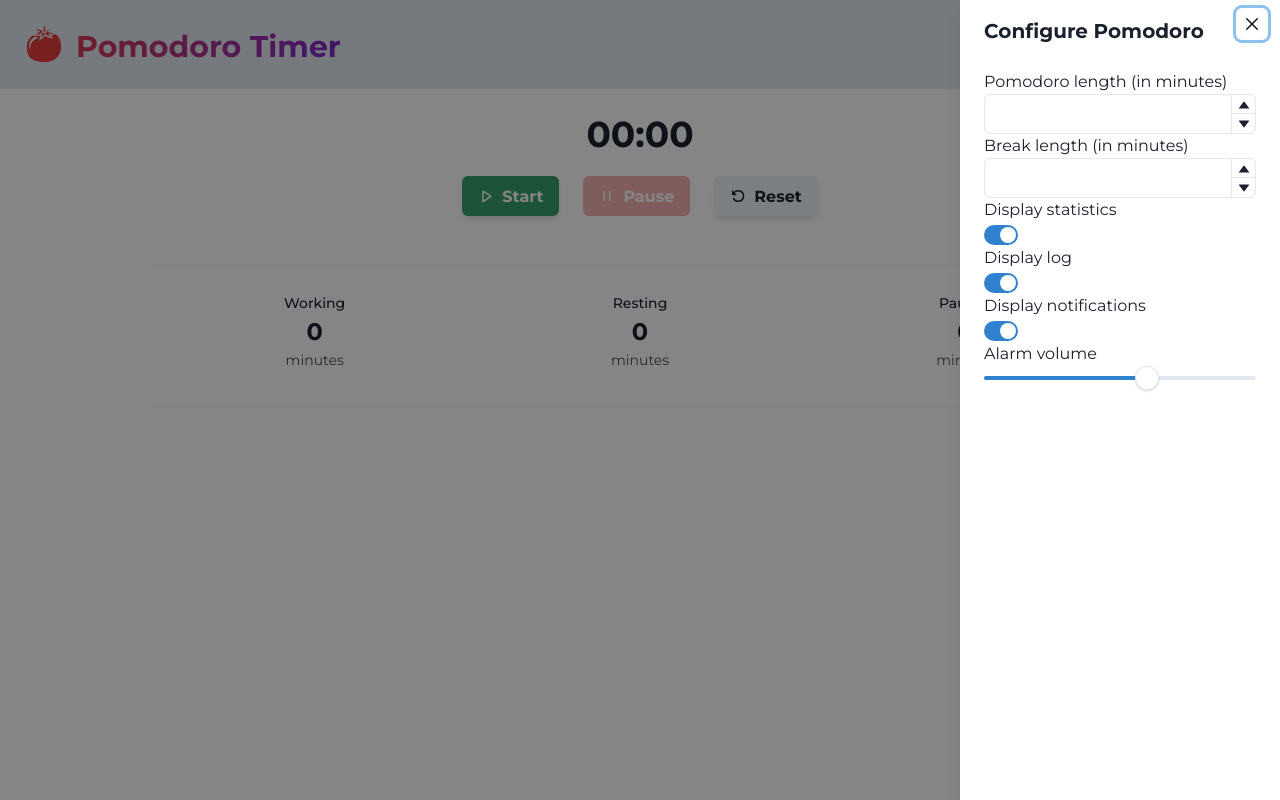
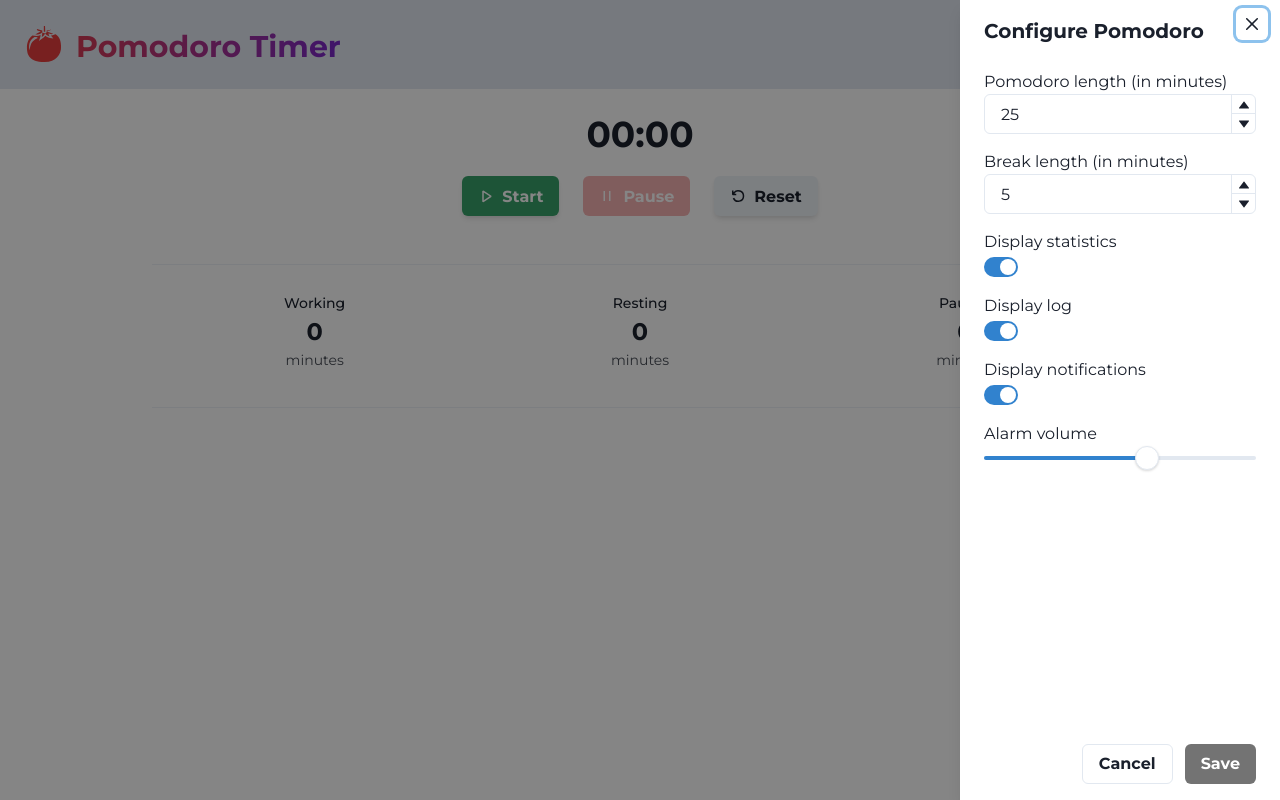
Before and after one commit to krisp3t/pomodoro-timer, a React (Create React App) app: page / in a window 1280 px wide. Both pictures are taken after a click on the button "Settings". Built offline with nearby package versions, Linux system fonts and the light colour scheme.

Commit message:
Add volume, custom session lengths

```diff
--- a/src/History/History.jsx
+++ b/src/History/History.jsx
@@ -1,6 +1,5 @@
 import React from "react";
-import { Box } from "@chakra-ui/layout";
-import { Button } from "@chakra-ui/button";
+import { Box, Button } from "@chakra-ui/react";
 import { VscClearAll } from "react-icons/vsc";
 
 import HistoryItem from "./HistoryItem";
--- a/src/History/HistoryItem.jsx
+++ b/src/History/HistoryItem.jsx
@@ -1,6 +1,5 @@
 import React from "react";
-import { Box, Heading, Text, Badge } from "@chakra-ui/layout";
-import { Icon } from "@chakra-ui/icon";
+import { Box, Heading, Text, Badge, Icon } from "@chakra-ui/react";
 import { VscCheck, VscDebugPause } from "react-icons/vsc";
 import { IoMdClock } from "react-icons/io";
 import { GiNightSleep } from "react-icons/gi";
--- a/src/Session/Session.jsx
+++ b/src/Session/Session.jsx
@@ -1,29 +1,28 @@
-import React, { useState, useEffect, useRef } from "react";
+import React, { useState, useEffect, useRef, useContext } from "react";
 
-import { Button, ButtonGroup } from "@chakra-ui/button";
-import { Box } from "@chakra-ui/layout";
-import { Heading } from "@chakra-ui/layout";
+import { Button, ButtonGroup, Box, Heading } from "@chakra-ui/react";
 import { VscDebugStart, VscDebugPause, VscDebugRestart } from "react-icons/vsc";
 
 import tomatoLogo from "../assets/tomato.png";
 import alarmSound from "../assets/alarm.mp3";
-
 import Interval from "./Interval";
 import SessionObject from "./SessionObject";
 import StateDisplay from "./StateDisplay";
+import SettingsContext from "../store/settingsContext";
 
 const alarm = new Audio(alarmSound);
 const SESSION_STATUS_WORKING = { status: "working" };
 const SESSION_STATUS_PAUSED = { status: "paused" };
 const SESSION_STATUS_BREAK = { status: "break" };
 const SESSION_STATUS_INITIAL = { status: "initial" };
-const POMODORO_DURATION = 1500;
-const BREAK_DURATION = 300;
 
 const Session = (props) => {
 	const [timestamp, setTimestamp] = useState(0);
 	const [sessionStatus, setSessionStatus] = useState(SESSION_STATUS_INITIAL);
 	const pomodoroInterval = useRef();
+	const settingsCtx = useContext(SettingsContext);
+	alarm.volume = settingsCtx.audioVolume;
+	console.log(settingsCtx);
 
 	const startPomodoro = () => {
 		if (sessionStatus.status === "paused") {
@@ -58,23 +57,31 @@ const Session = (props) => {
 	}, []);
 
 	useEffect(() => {
-		if (timestamp === POMODORO_DURATION) {
+		if (timestamp === settingsCtx.pomodoroDuration) {
 			/* Work session completed */
+			if (settingsCtx.isNotifications) {
 				new Notification("Pomodoro Timer", {
 					body: "Work session completed! Good work, now take a break 😉🔥",
 					icon: tomatoLogo,
 				});
-			props.onAction(new SessionObject("WORKING_END", POMODORO_DURATION));
+			}
+			props.onAction(
+				new SessionObject("WORKING_END", settingsCtx.pomodoroDuration)
+			);
 			alarm.play();
-			setTimestamp(BREAK_DURATION);
+			setTimestamp(settingsCtx.breakDuration);
 			setSessionStatus(SESSION_STATUS_BREAK);
 		} else if (timestamp === 0 && sessionStatus === SESSION_STATUS_BREAK) {
 			/* Break completed */
+			if (settingsCtx.isNotifications) {
 				new Notification("Pomodoro Timer", {
 					body: "Break is over - back to hustling! 💪",
 					icon: tomatoLogo,
 				});
-			props.onAction(new SessionObject("BREAK_END", BREAK_DURATION));
+			}
+			props.onAction(
+				new SessionObject("BREAK_END", settingsCtx.breakDuration)
+			);
 			alarm.play();
 			setSessionStatus(SESSION_STATUS_WORKING);
 		}
--- a/src/Session/StateDisplay.jsx
+++ b/src/Session/StateDisplay.jsx
@@ -1,6 +1,5 @@
 import React from "react";
-import { Tag } from "@chakra-ui/tag";
-import { useColorModeValue } from "@chakra-ui/color-mode";
+import { Tag, useColorModeValue } from "@chakra-ui/react";
 
 const StateDisplay = (props) => {
 	const bg = useColorModeValue("gray.200", "gray.800");
--- a/src/UI/Navbar.jsx
+++ b/src/UI/Navbar.jsx
@@ -7,18 +7,15 @@ import {
 	Box,
 	Switch,
 	Text,
+	VStack,
 	useDisclosure,
 	useColorMode,
 	useColorModeValue,
-} from "@chakra-ui/react";
-import {
 	NumberInput,
 	NumberInputField,
 	NumberInputStepper,
 	NumberIncrementStepper,
 	NumberDecrementStepper,
-} from "@chakra-ui/react";
-import {
 	Drawer,
 	DrawerBody,
 	DrawerFooter,
@@ -27,8 +24,6 @@ import {
 	DrawerContent,
 	DrawerCloseButton,
 	FormLabel,
-} from "@chakra-ui/react";
-import {
 	Slider,
 	SliderTrack,
 	SliderFilledTrack,
@@ -42,7 +37,6 @@ import SettingsContext from "../store/settingsContext";
 const Navbar = (props) => {
 	const settingsCtx = useContext(SettingsContext);
 	const [settingsCandidate, setSettingsCandidate] = useState(settingsCtx);
-
 	const { isOpen, onOpen, onClose } = useDisclosure();
 	const handleToggle = () => (isOpen ? onClose() : onOpen());
 	const btnRef = useRef();
@@ -57,9 +51,7 @@ const Navbar = (props) => {
 			setSettingsCandidate(settingsCtx);
 		} else {
 			if (clickedSave.current) {
-				const { isStatistics, isLog, isNotifications } =
-					settingsCandidate;
-				settingsCtx.updateToggles(isStatistics, isLog, isNotifications);
+				settingsCtx.updateToggles(settingsCandidate);
 			}
 		}
 	}, [isOpen]);
@@ -133,22 +125,52 @@ const Navbar = (props) => {
 					<DrawerHeader>Configure Pomodoro</DrawerHeader>
 
 					<DrawerBody>
+						<VStack spacing={4} align="left">
+							<Box>
 								<Text>Pomodoro length (in minutes)</Text>
-						<NumberInput>
+								<NumberInput
+									defaultValue={
+										+settingsCandidate.pomodoroDuration / 60
+									}
+									min={1}
+									max={60}
+									onChange={(val) => {
+										setSettingsCandidate({
+											...settingsCandidate,
+											pomodoroDuration: val * 60,
+										});
+									}}
+								>
 									<NumberInputField />
 									<NumberInputStepper>
 										<NumberIncrementStepper />
 										<NumberDecrementStepper />
 									</NumberInputStepper>
 								</NumberInput>
+							</Box>
+							<Box>
 								<Text>Break length (in minutes)</Text>
-						<NumberInput>
+								<NumberInput
+									defaultValue={
+										+settingsCandidate.breakDuration / 60
+									}
+									min={1}
+									max={15}
+									onChange={(val) => {
+										setSettingsCandidate({
+											...settingsCandidate,
+											breakDuration: val * 60,
+										});
+									}}
+								>
 									<NumberInputField />
 									<NumberInputStepper>
 										<NumberIncrementStepper />
 										<NumberDecrementStepper />
 									</NumberInputStepper>
 								</NumberInput>
+							</Box>
+							<Box>
 								<Text>Display statistics</Text>
 								<Switch
 									id="isStatistics"
@@ -161,6 +183,8 @@ const Navbar = (props) => {
 										});
 									}}
 								/>
+							</Box>
+							<Box>
 								<Text>Display log</Text>
 								<Switch
 									id="isLog"
@@ -172,10 +196,14 @@ const Navbar = (props) => {
 										});
 									}}
 								/>
+							</Box>
+							<Box>
 								<Text>Display notifications</Text>
 								<Switch
 									id="isNotifications"
-							isChecked={settingsCandidate.isNotifications}
+									isChecked={
+										settingsCandidate.isNotifications
+									}
 									onChange={() => {
 										setSettingsCandidate({
 											...settingsCandidate,
@@ -184,15 +212,48 @@ const Navbar = (props) => {
 										});
 									}}
 								/>
+							</Box>
+							<Box>
 								<Text>Alarm volume</Text>
-						<Slider defaultValue={0.6} min={0} max={1} step={0.2}>
+								<Slider
+									min={0}
+									max={1}
+									step={0.2}
+									defaultValue={settingsCandidate.audioVolume}
+									onChangeEnd={(val) => {
+										setSettingsCandidate({
+											...settingsCandidate,
+											audioVolume: val,
+										});
+									}}
+								>
 									<SliderTrack bg="gray.200">
 										<Box position="relative" right={10} />
 										<SliderFilledTrack bg="blue.500" />
 									</SliderTrack>
-							<SliderThumb boxSize={6} borderColor="gray.200" />
+									<SliderThumb
+										boxSize={6}
+										borderColor="gray.200"
+									/>
 								</Slider>
+							</Box>
+						</VStack>
 					</DrawerBody>
+
+					<DrawerFooter>
+						<Button variant="outline" mr={3} onClick={onClose}>
+							Cancel
+						</Button>
+						<Button
+							colorScheme="black"
+							onClick={() => {
+								clickedSave.current = true;
+								onClose();
+							}}
+						>
+							Save
+						</Button>
+					</DrawerFooter>
 				</DrawerContent>
 			</Drawer>
 		</Flex>
--- a/src/store/SettingsProvider.jsx
+++ b/src/store/SettingsProvider.jsx
@@ -6,18 +6,24 @@ const SettingsProvider = (props) => {
 	const [statistics, setStatistics] = useState(true);
 	const [log, setLog] = useState(true);
 	const [notifications, setNotifications] = useState(true);
+	const [audioVolume, setAudioVolume] = useState(0.6);
+	const [pomodoroDuration, setPomodoroDuration] = useState(1500);
+	const [breakDuration, setBreakDuration] = useState(300);
 
 	const settingsContext = {
-		pomodoroDuration: 1500,
-		breakDuration: 300,
-		audioVolume: 3,
+		pomodoroDuration: pomodoroDuration,
+		breakDuration: breakDuration,
+		audioVolume: audioVolume,
 		isStatistics: statistics,
 		isLog: log,
 		isNotifications: notifications,
-		updateToggles: (statistics, log, notifications) => {
-			setStatistics(statistics);
-			setLog(log);
-			setNotifications(notifications);
+		updateToggles: (obj) => {
+			setStatistics(obj.isStatistics);
+			setLog(obj.isLog);
+			setNotifications(obj.isNotifications);
+			setAudioVolume(obj.audioVolume);
+			setPomodoroDuration(obj.pomodoroDuration);
+			setBreakDuration(obj.breakDuration);
 		},
 	};
 
--- a/src/store/settingsContext.jsx
+++ b/src/store/settingsContext.jsx
@@ -6,7 +6,7 @@ const SettingsContext = React.createContext({
 	isStatistics: true,
 	isLog: true,
 	isNotifications: true,
-	audioVolume: 3,
+	audioVolume: 0.6,
 });
 
 export default SettingsContext;
```
Also changed, not shown: 1 other file (tests, documents, lock files or other folders). Lines whose indentation alone changed are shown as unchanged.
